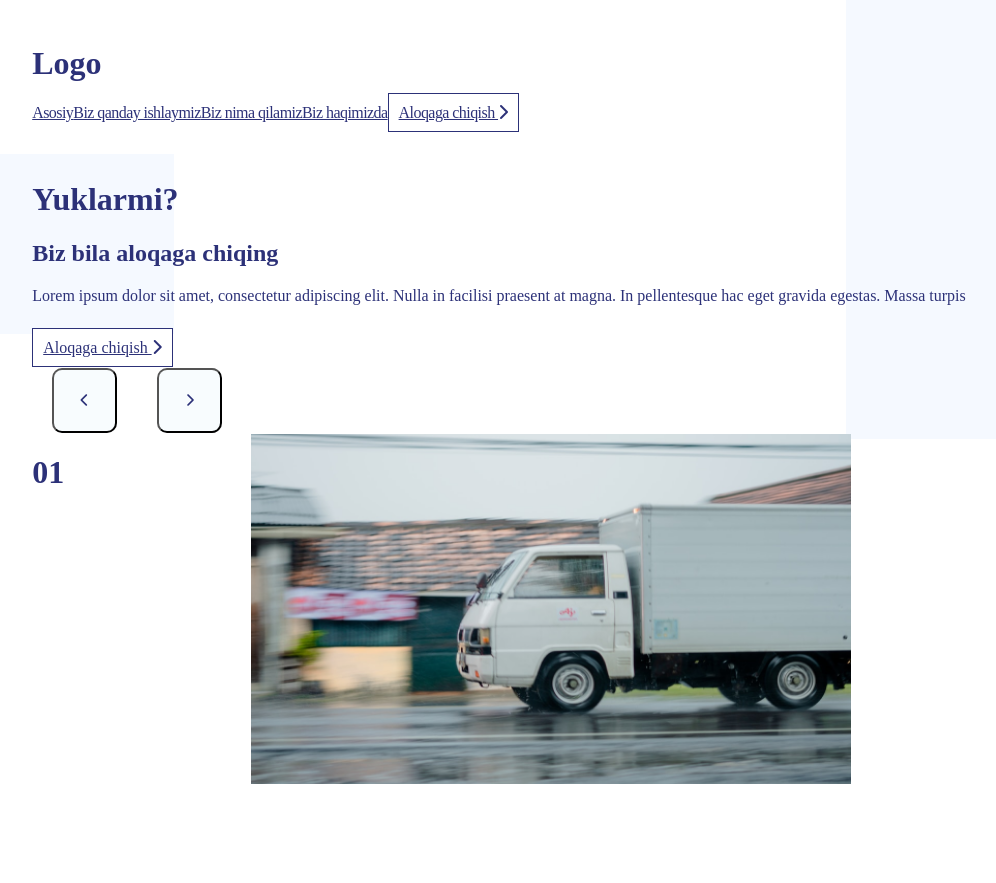
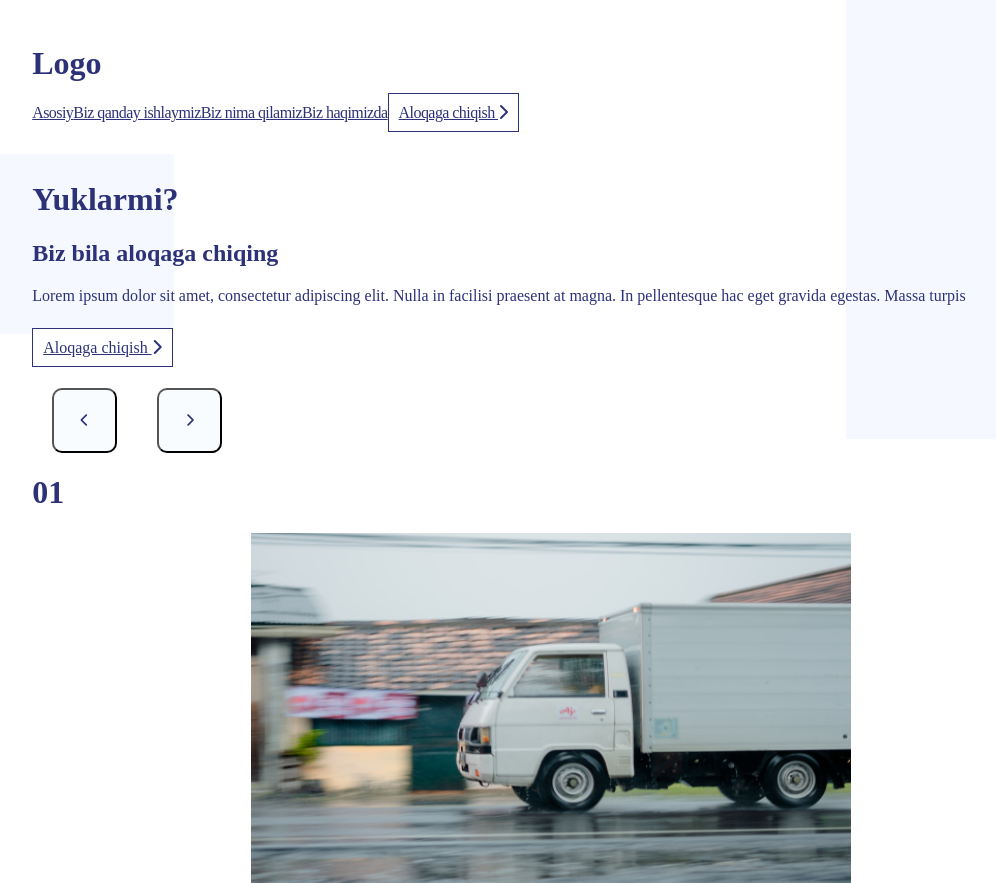
Before and after one commit to hakimov-dev/truck-service-landing, a Vue app: page / in a window 1280 px wide. Shown: the whole page, without its empty margins (39-1035 px from the left). Before the commit the page ends 800 px from the top, so only its background shows below. Built offline with nearby package versions, Linux system fonts and the light colour scheme; the HTML template or start-up script is replaced by a standard one.

Commit message:
Adde margin.

```diff
--- a/src/components/Header/components/Slider.vue
+++ b/src/components/Header/components/Slider.vue
@@ -53,7 +53,7 @@ export default {
 
 <style scoped>
 .slider{
-    margin-top: 30px;
+    margin-top: 50px;
     margin-bottom: 20px;
 }
 button{
@@ -77,7 +77,6 @@ img{
 .parrent{
     position: absolute;
     right: -0px;
-    bottom: 2%;
     width: 1000px;
     height: 350px;
     overflow: hidden;
```
